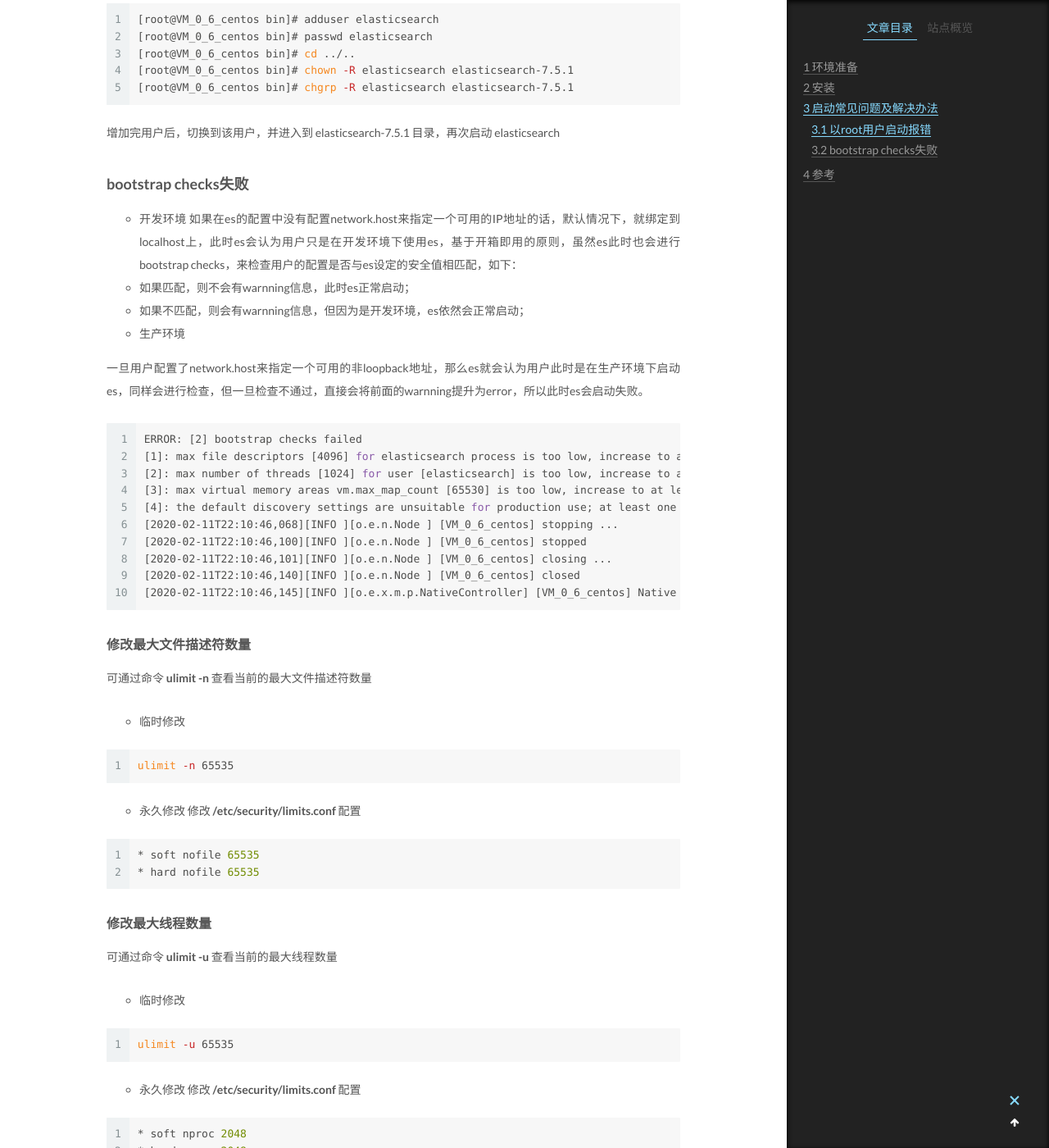
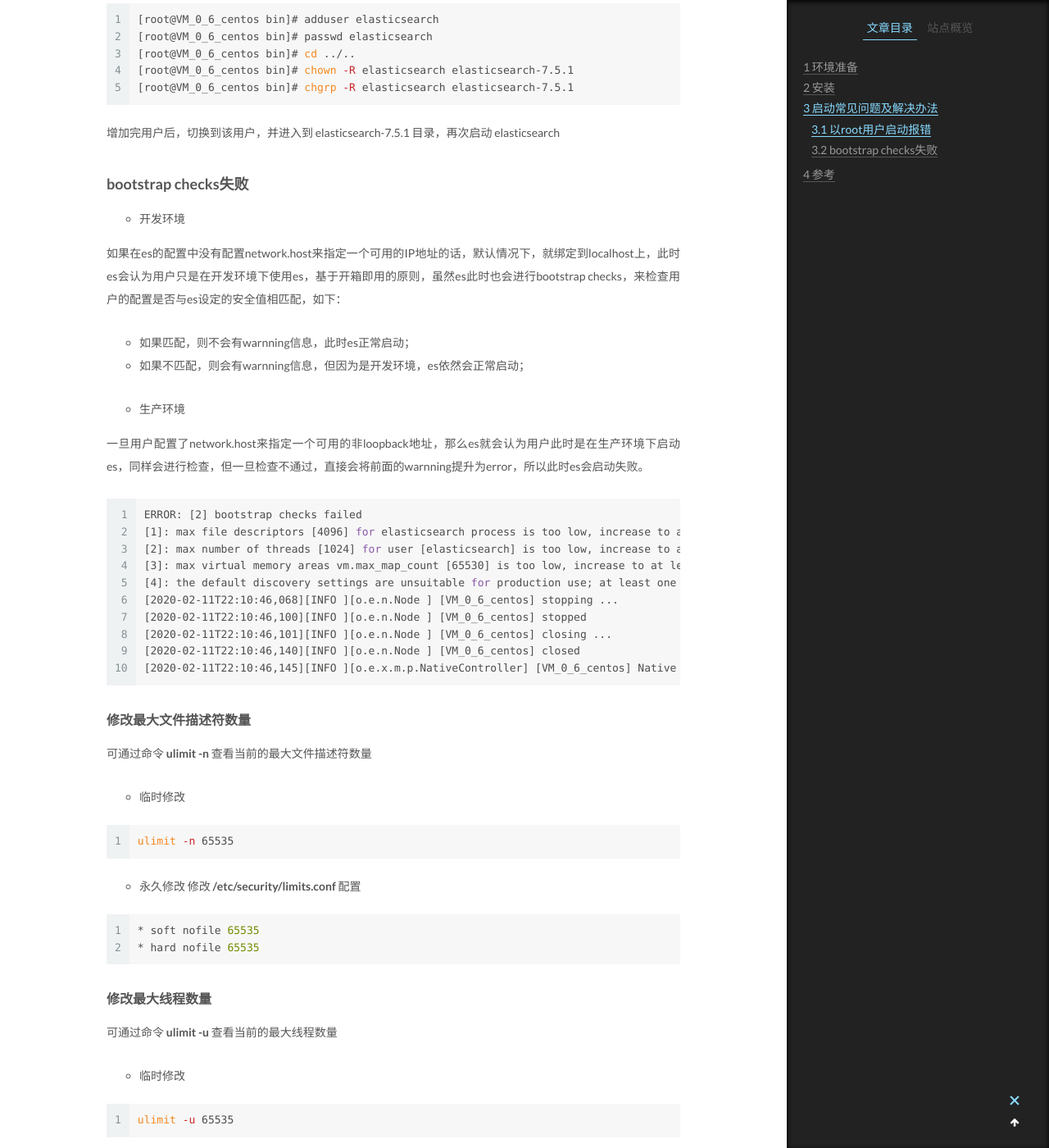
Before and after one commit to bedford/bedford.github.com, a Jekyll site: the page built from _posts/2020-02-13-elasticsearch-setup.md, in a window 1280 px wide and 1400 px high, scrolled down 2074 px. Shown: the whole window at 82% size. Built offline with Jekyll 4.4.1, drawn with Linux system fonts in a browser that asks for light colours; comment, search, counter and statistics services are not loaded.

Commit message:
update markdown to match format

```diff
--- a/_posts/2020-02-13-elasticsearch-setup.md
+++ b/_posts/2020-02-13-elasticsearch-setup.md
@@ -93,9 +93,12 @@
 ### bootstrap checks失败
 
 * 开发环境
+
 如果在es的配置中没有配置network.host来指定一个可用的IP地址的话，默认情况下，就绑定到localhost上，此时es会认为用户只是在开发环境下使用es，基于开箱即用的原则，虽然es此时也会进行bootstrap checks，来检查用户的配置是否与es设定的安全值相匹配，如下：
- * 如果匹配，则不会有warnning信息，此时es正常启动；
- * 如果不匹配，则会有warnning信息，但因为是开发环境，es依然会正常启动；
+
+ + 如果匹配，则不会有warnning信息，此时es正常启动；
+ + 如果不匹配，则会有warnning信息，但因为是开发环境，es依然会正常启动；
+
 * 生产环境
 
 一旦用户配置了network.host来指定一个可用的非loopback地址，那么es就会认为用户此时是在生产环境下启动es，同样会进行检查，但一旦检查不通过，直接会将前面的warnning提升为error，所以此时es会启动失败。
```
